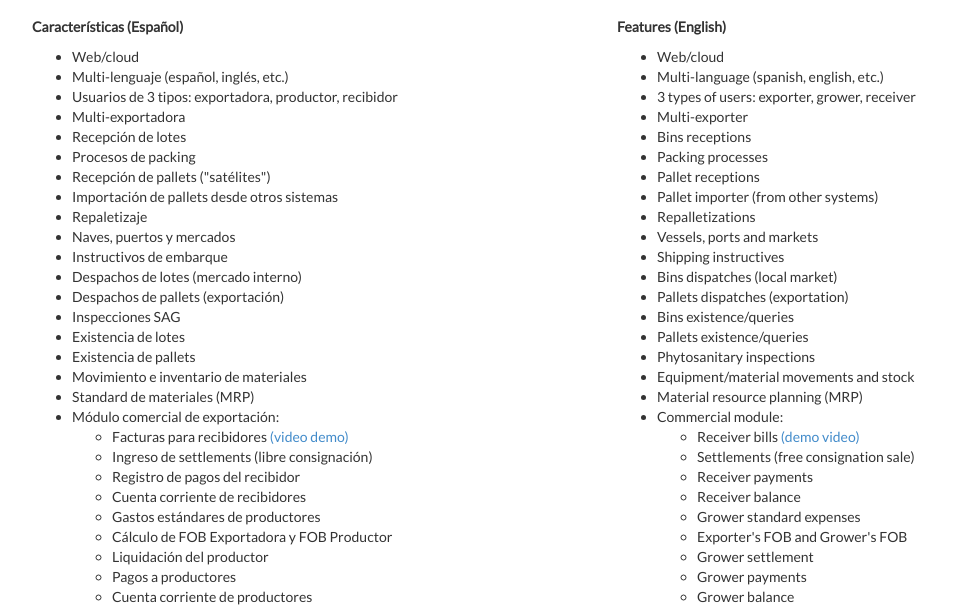
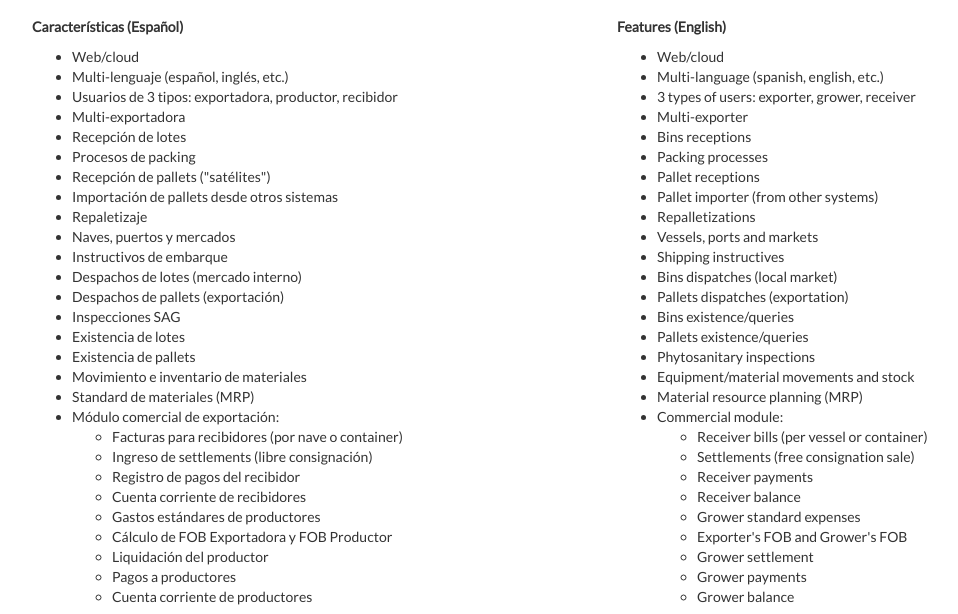
Before and after one commit to germanger/edge-website, a plain HTML site: page fresh/index.html in a window 1280 px wide. Shown: the part 185-799 px from the top of the page, without its empty margins (38-996 px from the left). Drawn offline with Linux system fonts and the light colour scheme; a script that the page names is missing.

Commit message:
Update index.html

```diff
--- a/fresh/index.html
+++ b/fresh/index.html
@@ -52,7 +52,7 @@
                     <li>Módulo comercial de exportación:</li>
                     <li style="list-style-type: none">
                         <ul>
-                            <li>Facturas para recibidores <a href="https://www.youtube.com/watch?v=TXFry75E8i8" target="_blank">(video demo)</a></li>
+                            <li>Facturas para recibidores (por nave o container)</li>
                             <li>Ingreso de settlements (libre consignación)</li>
                             <li>Registro de pagos del recibidor</li>
                             <li>Cuenta corriente de recibidores</li>
@@ -113,7 +113,7 @@
                     <li>Commercial module:</li>
                     <li style="list-style-type: none">
                         <ul>
-                            <li>Receiver bills <a href="https://www.youtube.com/watch?v=TXFry75E8i8" target="_blank">(demo video)</a></li>
+                            <li>Receiver bills (per vessel or container)</li>
                             <li>Settlements (free consignation sale)</li>
                             <li>Receiver payments</li>
                             <li>Receiver balance</li>
```
